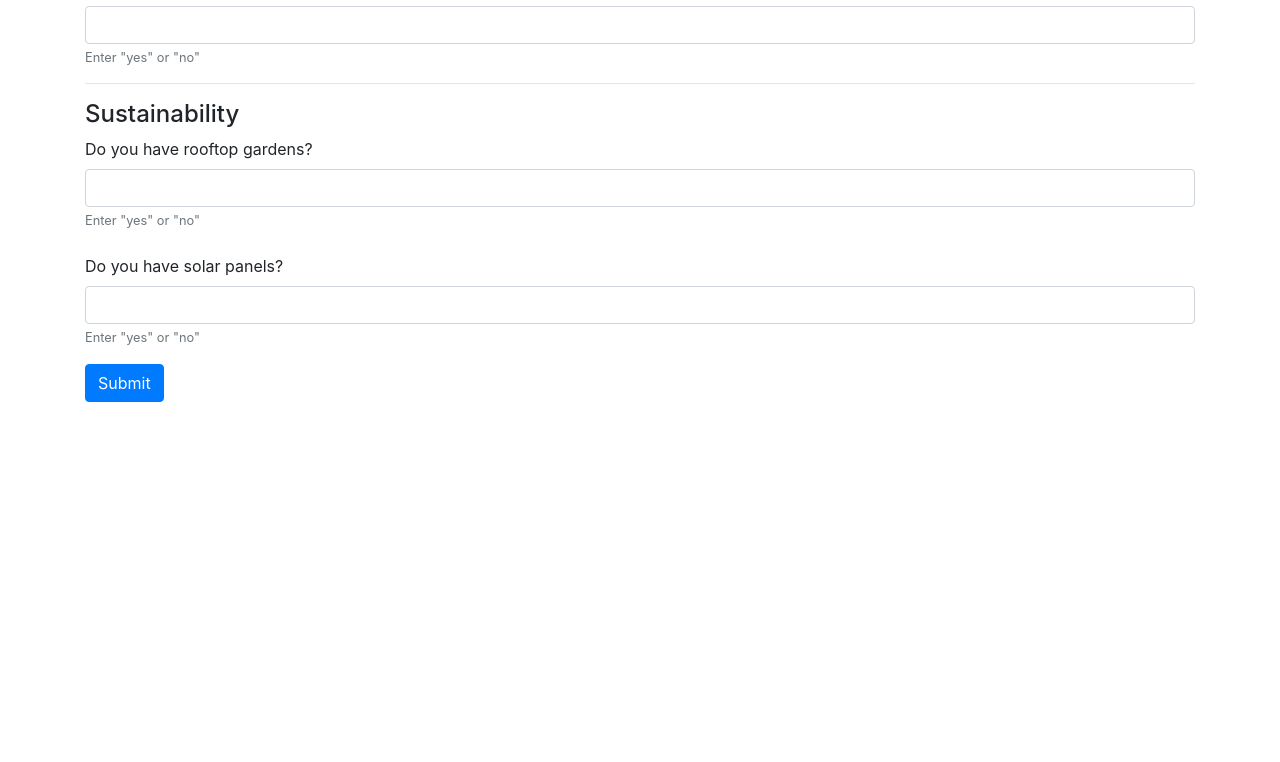
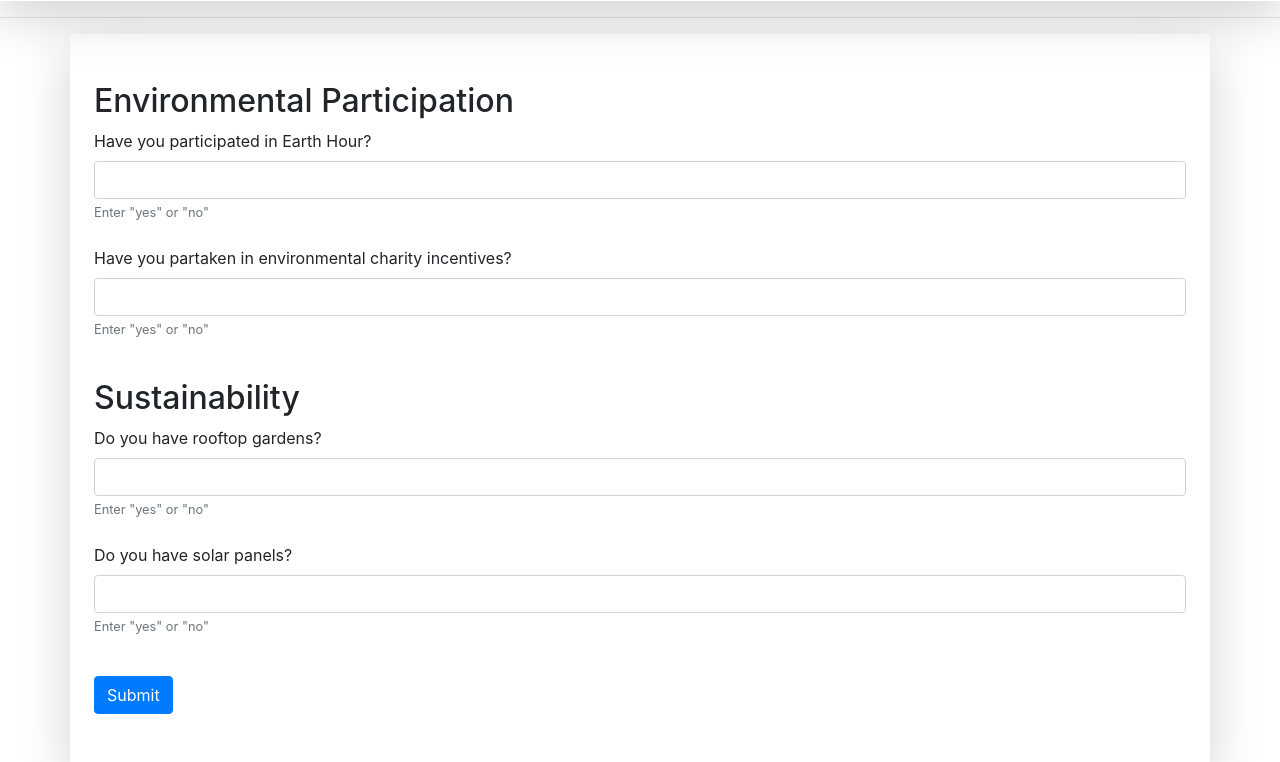
Before and after one commit to drvrjsh/greenKnowledge, a Flask app: page / in a window 1280 px wide. Shown: the part 399-1161 px from the top of the page. Before the commit the page ends 801 px from the top, so only its background shows below. Run offline with Flask 2, Linux system fonts and the light colour scheme.

Commit message:
Update index.html

```diff
--- a/templates/index.html
+++ b/templates/index.html
@@ -1,9 +1,10 @@
+
 <!DOCTYPE html>
 <html>
   <head>
     <meta charset="utf-8">
     <meta name="viewport" content="width=device-width">
-    <title>Hackathon Project</title>
+    <title>GreenKnowledge</title>
     <link rel="stylesheet" href="https://cdn.jsdelivr.net/npm/bootstrap@4.6.0/dist/css/bootstrap.min.css" integrity="sha384-B0vP5xmATw1+K9KRQjQERJvTumQW0nPEzvF6L/Z6nronJ3oUOFUFpCjEUQouq2+l" crossorigin="anonymous">
 
     <script>
@@ -29,7 +30,7 @@
       }
 
       document.write("<head><link rel='stylesheet' href='https://cdn.jsdelivr.net/npm/bootstrap@4.6.0/dist/css/bootstrap.min.css' integrity='sha384-B0vP5xmATw1+K9KRQjQERJvTumQW0nPEzvF6L/Z6nronJ3oUOFUFpCjEUQouq2+l' crossorigin='anonymous'></head>")
-      document.write("<br> <h2 class='container'> Your GreenScore is " + (score/4)*100 + "% </h2>");
+      document.write("<br> <h2 class='container display-3'> Your <span class='text-success'>GreenScore</span> is " + (score/4)*100 + "% </h2>");
 
       if (score == 4) {
         document.write("<p class='container'> Congratulations! You have surpassed environmental awareness standards. Check out the links below to learn more on what you can do to maintain this score, and test yourself in other unique ways! </p>");
@@ -43,75 +44,63 @@
     </script>
   </head>
   <body>
-    <div class="container">
-      <br>
-      <div class="media">
-        <img src="https://d3njjcbhbojbot.cloudfront.net/api/utilities/v1/imageproxy/https://coursera-course-photos.s3.amazonaws.com/ab/43d910ae7d11e88e82d728f9399c9e/plant_Profile_logo.jpg?auto=format%2Ccompress&dpr=1" class="mr-3" alt="plant_image" width="10%" height="10%">
-        <div class="media-body">
-          <h1 class="mt-0">GreenKnowledge</h5>
+    <style>
+      .zoom {
+        transition: transform .2s;
+      }
+
+      .zoom:hover {
+        transform: scale(1.5);
+      }
+    </style>
+    <div class="container-fluid col-xxl-8 px-4 py-5 shadow-lg">
+      <div class="row flex-lg-row-reverse align-items-center g-5 py-5">
+        <div class="col-10 col-sm-8 col-lg-5">
+          <img src="https://d3njjcbhbojbot.cloudfront.net/api/utilities/v1/imageproxy/https://coursera-course-photos.s3.amazonaws.com/ab/43d910ae7d11e88e82d728f9399c9e/plant_Profile_logo.jpg?auto=format%2Ccompress&dpr=1" class="d-block mx-lg-auto img-fluid zoom" alt="Logo" width="240" height="200" loading="lazy">
+        </div>
+        <div class="col-lg-6">
+          <h1 class="display-3 fw-bold lh-1 mb-3"> <b> <span class="text-success"> Green</span></b>Knowledge</h1>
+          <p class="lead">First, take the survey below to get your <b> <span class="text-success">GreenScore</span></b>. You will then be redirected to a page where we will give you useful links related to your <b> <span class="text-success">GreenScore</span>. </b> </p>
         </div>
       </div>
-      <br/>
+    </div>
 
-      <p> First, take the survey below to get your GreenScore. You will then be redirected to a page where we will give you useful links related to your GreenScore. </p>
+    <hr>
 
-      <br>
-
+    <div class="container col-xxl-8 px-4 py-5 shadow-lg">
       <form id="data" onsubmit="return displayScore()">
 
-        <h4>Environmental Participation</h4>
-
+        <h2>Environmental Participation</h2>
         <div class="form-group">
-
           <label for="earthHourParticipation">Have you participated in Earth Hour?</label>
-
-          <input type="text" class="form-control" name="hourParticipation" aria-describedby="emailHelp">
-
+          <input type="text" class="form-control text-success" name="hourParticipation" aria-describedby="emailHelp">
           <small id="help" class="form-text text-muted">Enter "yes" or "no"</small>
-
           <br>
-
           <label for="charityIncentives">Have you partaken in environmental charity incentives?</label>
-
           <br>
-
-          <input type="text" class="form-control" name="charityIncentives" aria-describedby="emailHelp">
-
+          <input type="text" class="form-control text-success" name="charityIncentives" aria-describedby="emailHelp">
           <small id="help" class="form-text text-muted">Enter "yes" or "no"</small>
-
         </div>
 
-        <hr>
+        <p></p><br>
 
-        <h4>Sustainability</h4>
+        <h2>Sustainability</h2>
+        <div class="form-group">
+          <label>Do you have rooftop gardens?</label>
+          <br>
+          <input type="text" class="form-control text-success" name="rooftopGardens" aria-describedby="emailHelp">
+          <small id="help" class="form-text text-muted">Enter "yes" or "no"</small>
+          <br>
+          <label>Do you have solar panels?</label>
+          <br>
+          <input type="text" class="form-control text-success" name="solarPanels" aria-describedby="emailHelp">
+          <small id="help" class="form-text text-muted">Enter "yes" or "no"</small>
+        </div>
 
-        <div class="form-group">
+        <p></p><br>
 
-          <label>Do you have rooftop gardens?</label>
-
-          <br>
-
-          <input type="text" class="form-control" name="rooftopGardens" aria-describedby="emailHelp">
-
-          <small id="help" class="form-text text-muted">Enter "yes" or "no"</small>
-
-          <br>
-
-          <label>Do you have solar panels?</label>
-
-          <br>
-
-          <input type="text" class="form-control" name="solarPanels" aria-describedby="emailHelp">
-
-          <small id="help" class="form-text text-muted">Enter "yes" or "no"</small>
-
-        </div>
         <button type="submit" class="btn btn-primary" value="Submit">Submit</button>
-
       </form>
-
-      <br>
-
-    </body>
-  </div>
+    </div>
+  </body>
 </html>
```
